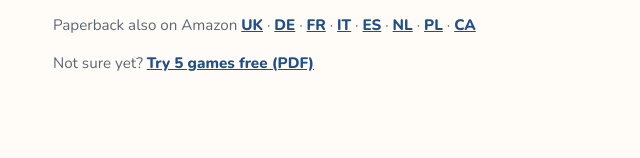
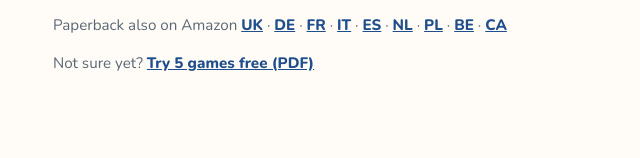
Before and after one commit to tenniswithkids/tenniswithkids.github.io, a plain HTML site: page index.html in a window 1280 px wide. Shown: the part 642-800 px from the top of the page, 17-657 px from the left. Drawn offline with Linux system fonts and the light colour scheme.

Commit message:
Add Amazon BE link
Co-Authored-By: Claude Opus 5.5 <noreply@anthropic.com>
Claude-Session: https://claude.ai/code/session_012UdZrRSvLUgPcXdQ7wEKav

```diff
--- a/index.html
+++ b/index.html
@@ -41,7 +41,7 @@
         <a href="https://www.amazon.com/dp/B0HRLJG5MN" target="_blank" rel="noopener" style="background: #D93B3B; color: #FFFFFF; font-weight: 800; font-size: 1.15rem; padding: 16px 30px; border-radius: 99px; text-decoration: none">Paperback on Amazon</a>
         <a href="https://www.etsy.com/listing/4607660732" target="_blank" rel="noopener" style="background: #FFFFFF; color: #16365F; border: 2px solid #16365F; font-weight: 800; font-size: 1.15rem; padding: 14px 28px; border-radius: 99px; text-decoration: none">Printable PDF on Etsy</a>
       </div>
-      <div style="font-size: 0.95rem; color: #5A6775">Paperback also on Amazon <a href="https://www.amazon.co.uk/dp/B0HRLJG5MN" target="_blank" rel="noopener" style="color: #1F4E8C; font-weight: 700">UK</a> · <a href="https://www.amazon.de/dp/B0HRLJG5MN" target="_blank" rel="noopener" style="color: #1F4E8C; font-weight: 700">DE</a> · <a href="https://www.amazon.fr/dp/B0HRLJG5MN" target="_blank" rel="noopener" style="color: #1F4E8C; font-weight: 700">FR</a> · <a href="https://www.amazon.it/dp/B0HRLJG5MN" target="_blank" rel="noopener" style="color: #1F4E8C; font-weight: 700">IT</a> · <a href="https://www.amazon.es/dp/B0HRLJG5MN" target="_blank" rel="noopener" style="color: #1F4E8C; font-weight: 700">ES</a> · <a href="https://www.amazon.nl/dp/B0HRLJG5MN" target="_blank" rel="noopener" style="color: #1F4E8C; font-weight: 700">NL</a> · <a href="https://www.amazon.pl/dp/B0HRLJG5MN" target="_blank" rel="noopener" style="color: #1F4E8C; font-weight: 700">PL</a> · <a href="https://www.amazon.ca/dp/B0HRLJG5MN" target="_blank" rel="noopener" style="color: #1F4E8C; font-weight: 700">CA</a> </div>
+      <div style="font-size: 0.95rem; color: #5A6775">Paperback also on Amazon <a href="https://www.amazon.co.uk/dp/B0HRLJG5MN" target="_blank" rel="noopener" style="color: #1F4E8C; font-weight: 700">UK</a> · <a href="https://www.amazon.de/dp/B0HRLJG5MN" target="_blank" rel="noopener" style="color: #1F4E8C; font-weight: 700">DE</a> · <a href="https://www.amazon.fr/dp/B0HRLJG5MN" target="_blank" rel="noopener" style="color: #1F4E8C; font-weight: 700">FR</a> · <a href="https://www.amazon.it/dp/B0HRLJG5MN" target="_blank" rel="noopener" style="color: #1F4E8C; font-weight: 700">IT</a> · <a href="https://www.amazon.es/dp/B0HRLJG5MN" target="_blank" rel="noopener" style="color: #1F4E8C; font-weight: 700">ES</a> · <a href="https://www.amazon.nl/dp/B0HRLJG5MN" target="_blank" rel="noopener" style="color: #1F4E8C; font-weight: 700">NL</a> · <a href="https://www.amazon.pl/dp/B0HRLJG5MN" target="_blank" rel="noopener" style="color: #1F4E8C; font-weight: 700">PL</a> · <a href="https://www.amazon.com.be/dp/B0HRLJG5MN" target="_blank" rel="noopener" style="color: #1F4E8C; font-weight: 700">BE</a> · <a href="https://www.amazon.ca/dp/B0HRLJG5MN" target="_blank" rel="noopener" style="color: #1F4E8C; font-weight: 700">CA</a> </div>
       <div style="font-size: 0.95rem; color: #5A6775">Not sure yet? <a href="Tennis_with_Kids_free_sample.pdf" style="font-weight: 800; color: #1F4E8C">Try 5 games free (PDF)</a></div>
     </div>
     <div style="flex: 1 1 440px; min-width: 0; position: relative">
@@ -116,7 +116,7 @@
     <h2 style="margin: 0; font-family: 'Fredoka', sans-serif; font-weight: 700; font-size: 2.6rem; color: #16365F">Start playing this weekend</h2>
     <div style="font-size: 1.15rem; color: #3B4A5A; max-width: 640px">100 cards, 3 age levels, star chart and certificate. As a paperback book or a printable PDF.</div>
     <div style="display: flex; flex-wrap: wrap; gap: 14px; justify-content: center"><a href="https://www.amazon.com/dp/B0HRLJG5MN" target="_blank" rel="noopener" style="background: #D93B3B; color: #FFFFFF; font-weight: 800; font-size: 1.15rem; padding: 16px 30px; border-radius: 99px; text-decoration: none">Paperback on Amazon</a><a href="https://www.etsy.com/listing/4607660732" target="_blank" rel="noopener" style="background: #FFFFFF; color: #16365F; border: 2px solid #16365F; font-weight: 800; font-size: 1.15rem; padding: 14px 28px; border-radius: 99px; text-decoration: none">Printable PDF on Etsy</a></div>
-    <div style="font-size: 0.95rem; color: #5A6775">Paperback also on Amazon <a href="https://www.amazon.co.uk/dp/B0HRLJG5MN" target="_blank" rel="noopener" style="color: #1F4E8C; font-weight: 700">UK</a> · <a href="https://www.amazon.de/dp/B0HRLJG5MN" target="_blank" rel="noopener" style="color: #1F4E8C; font-weight: 700">DE</a> · <a href="https://www.amazon.fr/dp/B0HRLJG5MN" target="_blank" rel="noopener" style="color: #1F4E8C; font-weight: 700">FR</a> · <a href="https://www.amazon.it/dp/B0HRLJG5MN" target="_blank" rel="noopener" style="color: #1F4E8C; font-weight: 700">IT</a> · <a href="https://www.amazon.es/dp/B0HRLJG5MN" target="_blank" rel="noopener" style="color: #1F4E8C; font-weight: 700">ES</a> · <a href="https://www.amazon.nl/dp/B0HRLJG5MN" target="_blank" rel="noopener" style="color: #1F4E8C; font-weight: 700">NL</a> · <a href="https://www.amazon.pl/dp/B0HRLJG5MN" target="_blank" rel="noopener" style="color: #1F4E8C; font-weight: 700">PL</a> · <a href="https://www.amazon.ca/dp/B0HRLJG5MN" target="_blank" rel="noopener" style="color: #1F4E8C; font-weight: 700">CA</a> · Printable PDF: instant download from our <a href="https://tenniswithkids.etsy.com" target="_blank" rel="noopener" style="color: #5A6775">Etsy shop</a></div>
+    <div style="font-size: 0.95rem; color: #5A6775">Paperback also on Amazon <a href="https://www.amazon.co.uk/dp/B0HRLJG5MN" target="_blank" rel="noopener" style="color: #1F4E8C; font-weight: 700">UK</a> · <a href="https://www.amazon.de/dp/B0HRLJG5MN" target="_blank" rel="noopener" style="color: #1F4E8C; font-weight: 700">DE</a> · <a href="https://www.amazon.fr/dp/B0HRLJG5MN" target="_blank" rel="noopener" style="color: #1F4E8C; font-weight: 700">FR</a> · <a href="https://www.amazon.it/dp/B0HRLJG5MN" target="_blank" rel="noopener" style="color: #1F4E8C; font-weight: 700">IT</a> · <a href="https://www.amazon.es/dp/B0HRLJG5MN" target="_blank" rel="noopener" style="color: #1F4E8C; font-weight: 700">ES</a> · <a href="https://www.amazon.nl/dp/B0HRLJG5MN" target="_blank" rel="noopener" style="color: #1F4E8C; font-weight: 700">NL</a> · <a href="https://www.amazon.pl/dp/B0HRLJG5MN" target="_blank" rel="noopener" style="color: #1F4E8C; font-weight: 700">PL</a> · <a href="https://www.amazon.com.be/dp/B0HRLJG5MN" target="_blank" rel="noopener" style="color: #1F4E8C; font-weight: 700">BE</a> · <a href="https://www.amazon.ca/dp/B0HRLJG5MN" target="_blank" rel="noopener" style="color: #1F4E8C; font-weight: 700">CA</a> · Printable PDF: instant download from our <a href="https://tenniswithkids.etsy.com" target="_blank" rel="noopener" style="color: #5A6775">Etsy shop</a></div>
   </div>
 
   <div style="background: #16365F; color: #DCE6F2">
```
